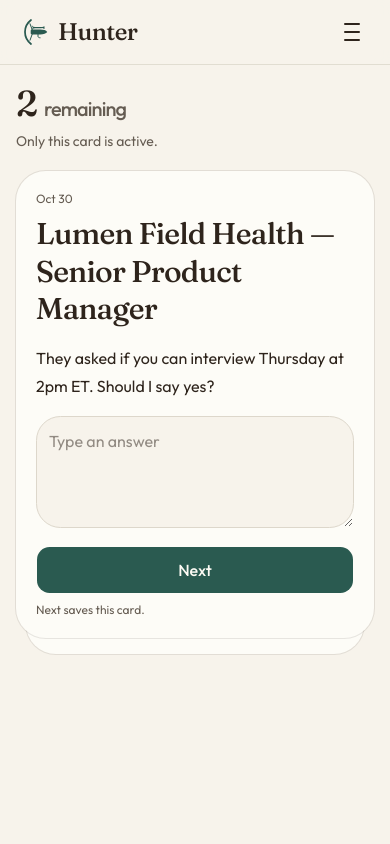
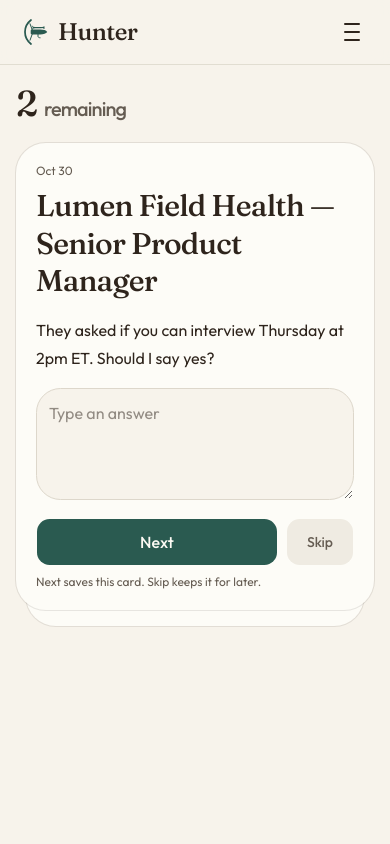
Before and after one commit to gmit08/hunter-job-hunting-app, a Next.js app: page / in a window 390 px wide. Shown: the top 844 px of the page. Built offline with nearby package versions, Linux system fonts and the light colour scheme.

Commit message:
Add a session-only Skip on question cards.
Skip sends the current card to the back of the stack without writing to the sheet or changing the remaining count.

Co-authored-by: gmit08 <gmit08@users.noreply.github.com>

```diff
--- a/components/question-wizard.tsx
+++ b/components/question-wizard.tsx
@@ -3,6 +3,7 @@
 import { useEffect, useRef, useState } from "react";
 import { useRouter } from "next/navigation";
 import { formatShortDate, isOpenStatus, type Question } from "@/lib/applications";
+import { reconcileOrder, skipToBack } from "@/lib/question-stack";
 import { postJson, SignInRequired } from "@/components/api-client";
 import { Button } from "@/components/ui/button";
 
@@ -36,15 +37,17 @@ export function QuestionWizard({
   const router = useRouter();
   const [drafts, setDrafts] = useState<Record<number, string>>({});
   const [answeredRows, setAnsweredRows] = useState<number[]>([]);
+  const [sessionOrder, setSessionOrder] = useState<number[]>([]);
   const [savingRow, setSavingRow] = useState<number | null>(null);
   const [error, setError] = useState("");
   const areaRef = useRef<HTMLTextAreaElement>(null);
   const previousRow = useRef<number | null>(null);
 
-  const remaining = questions.filter(
-    (question) => isOpenStatus(question.status) && !answeredRows.includes(question.row),
-  );
-  const current = remaining[0];
+  const openRows = questions
+    .filter((question) => isOpenStatus(question.status) && !answeredRows.includes(question.row))
+    .map((question) => question.row);
+  const order = reconcileOrder(sessionOrder, openRows);
+  const current = questions.find((question) => question.row === order[0]);
 
   useEffect(() => {
     if (!current) return;
@@ -83,6 +86,12 @@ export function QuestionWizard({
     }
   }
 
+  function skip() {
+    if (savingRow !== null) return;
+    setError("");
+    setSessionOrder(skipToBack(order));
+  }
+
   if (!current) {
     return (
       <section id="questions" className="scroll-mt-24 px-4 pt-5 lg:px-0 lg:pt-8">
@@ -113,14 +122,13 @@ export function QuestionWizard({
   return (
     <section id="questions" className="scroll-mt-24 px-4 pt-5 lg:px-0 lg:pt-8">
       <p className="font-heading text-4xl leading-none font-medium tracking-tight lg:text-5xl">
-        {remaining.length}{" "}
+        {order.length}{" "}
         <span className="font-sans text-xl font-medium text-muted-foreground">remaining</span>
       </p>
-      <p className="mt-2 max-w-md text-sm text-muted-foreground">Only this card is active.</p>
 
       <div className="relative mt-5 pb-6">
-        {remaining.length > 2 ? <div className="absolute inset-x-5 top-5 bottom-0 rounded-3xl bg-muted ring-1 ring-foreground/10" /> : null}
-        {remaining.length > 1 ? <div className="absolute inset-x-2.5 top-2.5 bottom-2 rounded-3xl bg-card ring-1 ring-foreground/10" /> : null}
+        {order.length > 2 ? <div className="absolute inset-x-5 top-5 bottom-0 rounded-3xl bg-muted ring-1 ring-foreground/10" /> : null}
+        {order.length > 1 ? <div className="absolute inset-x-2.5 top-2.5 bottom-2 rounded-3xl bg-card ring-1 ring-foreground/10" /> : null}
         <article key={current.row} className="hunter-card relative rounded-3xl bg-card p-5 ring-1 ring-foreground/10">
           <p className="text-xs text-muted-foreground">{formatShortDate(current.date)}</p>
           <h2 className="mt-2 font-heading text-3xl leading-tight font-medium tracking-tight">
@@ -158,11 +166,27 @@ export function QuestionWizard({
               {error}
             </p>
           ) : null}
-          <Button type="button" className="mt-3 h-12 w-full text-base lg:hidden" disabled={saving} onClick={() => submit(current)}>
-            {saving ? "Saving…" : "Next"}
-          </Button>
-          <p className="mt-2 text-xs text-muted-foreground lg:hidden">Next saves this card.</p>
-          <p className="mt-2 hidden text-xs text-muted-foreground lg:block">Enter sends this card · Shift+Enter for a new line</p>
+          <div className="mt-3 flex gap-2 lg:hidden">
+            <Button type="button" className="h-12 flex-1 text-base" disabled={saving} onClick={() => submit(current)}>
+              {saving ? "Saving…" : "Next"}
+            </Button>
+            <Button
+              type="button"
+              variant="secondary"
+              className="h-12 bg-muted px-5 text-muted-foreground"
+              disabled={saving}
+              onClick={skip}
+            >
+              Skip
+            </Button>
+          </div>
+          <p className="mt-2 text-xs text-muted-foreground lg:hidden">Next saves this card. Skip keeps it for later.</p>
+          <p className="mt-2 hidden items-center gap-3 text-xs text-muted-foreground lg:flex">
+            <span>Enter sends this card · Shift+Enter for a new line</span>
+            <button type="button" className="text-muted-foreground underline underline-offset-4 hover:text-foreground" disabled={saving} onClick={skip}>
+              Skip
+            </button>
+          </p>
         </article>
       </div>
     </section>
--- /dev/null
+++ b/lib/question-stack.ts
@@ -0,0 +1,11 @@
+export function reconcileOrder(sessionOrder: number[], openRows: number[]): number[] {
+  const open = new Set(openRows);
+  const kept = sessionOrder.filter((row) => open.has(row));
+  const seen = new Set(kept);
+  return [...kept, ...openRows.filter((row) => !seen.has(row))];
+}
+
+export function skipToBack(order: number[]): number[] {
+  if (order.length < 2) return [...order];
+  return [...order.slice(1), order[0]];
+}
--- a/package.json
+++ b/package.json
@@ -7,7 +7,7 @@
     "build": "next build",
     "start": "next start",
     "lint": "eslint",
-    "test": "node --import tsx --test lib/applications.test.ts lib/webhook.test.ts"
+    "test": "node --import tsx --test lib/applications.test.ts lib/webhook.test.ts lib/question-stack.test.ts"
   },
   "dependencies": {
     "@base-ui/react": "^1.9.0",
```
Also changed, not shown: 2 other files (tests, documents, lock files or other folders).
